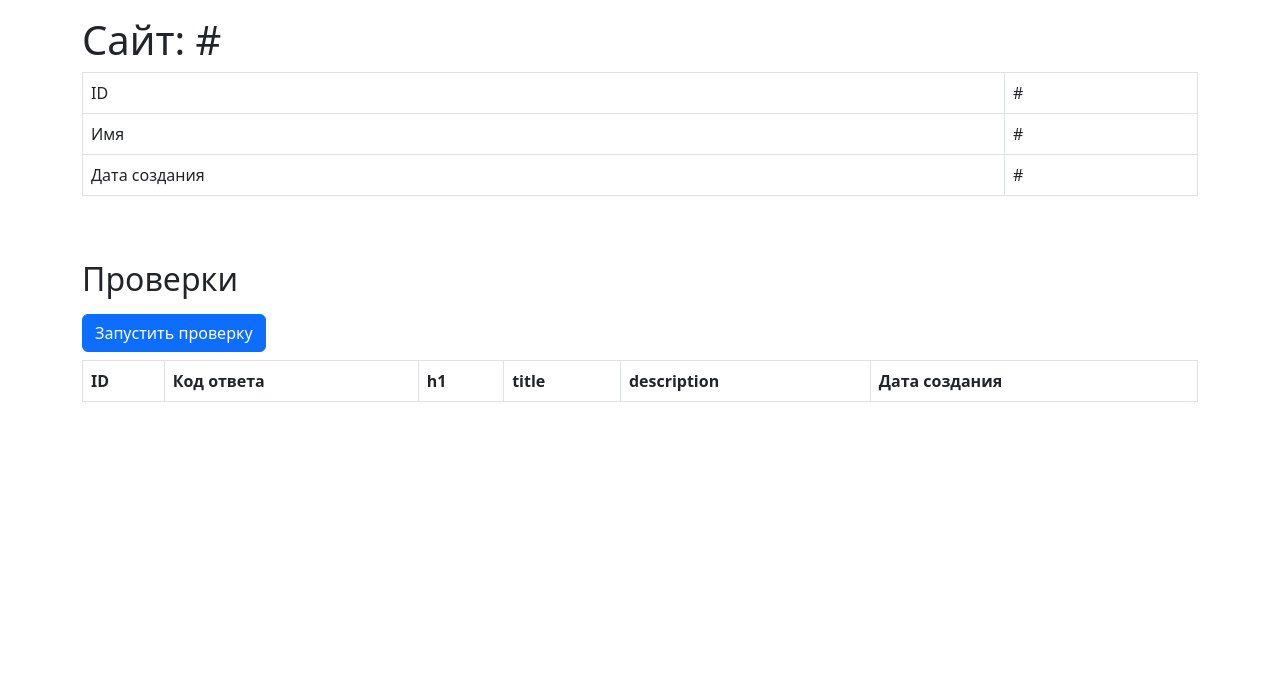
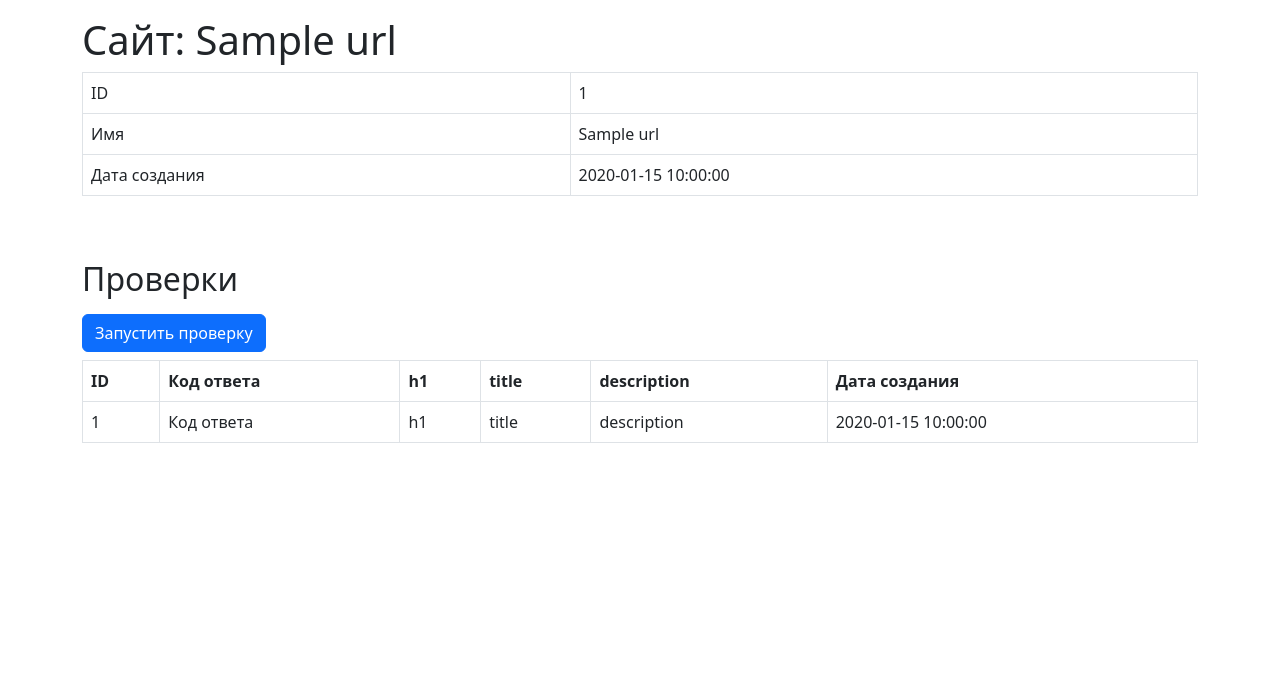
Before and after one commit to braimm/python-project-83, a Flask app: template page_analyzer/templates/url.html in a window 1280 px wide. Shown: the part 56-739 px from the top of the page. Run offline with Flask 3, Linux system fonts and the light colour scheme; the template is opened without the code that fills it: most values are stand-ins (such as "Sample title", 1, 10 or a date in 2020); lists and menus that the app fills with data are empty; some libraries are stand-ins or nearby versions.

Commit message:
backip + NamedTupleCursor

```diff
--- a/page_analyzer/app.py
+++ b/page_analyzer/app.py
@@ -2,9 +2,12 @@ from flask import Flask, render_template, request, url_for, redirect, flash, get
 from dotenv import load_dotenv
 import os
 import psycopg2
+from psycopg2 import extras
 import validators
 from urllib import parse
 import datetime
+from bs4 import BeautifulSoup
+import requests
 
 
 app = Flask(__name__)
@@ -32,17 +35,33 @@ def index():
 
 @app.get('/urls')
 def urls():
-    return render_template('urls.html')
+    DATABASE_URL = 'postgresql://dbuser:pass123@localhost:5432/pa_db'
+    conn = psycopg2.connect(DATABASE_URL)
+    cursor = conn.cursor(cursor_factory=extras.NamedTupleCursor)
+    #cursor.execute("SELECT * FROM urls")
+    cursor.execute("""
+            SELECT
+                urls.id,
+                urls.name,
+                MAX(url_checks.created_at),
+                url_checks.status_code
+            FROM urls
+            LEFT JOIN url_checks ON urls.id = url_checks.url_id
+            GROUP BY urls.id, urls.name, url_checks.status_code
+            ORDER BY urls.id DESC;
+        """)
+    urls = cursor.fetchall()
+    print(urls)
+    return render_template('urls.html', urls=urls)
 
 
 @app.post('/urls')
 def add_urls():
     load_dotenv()
-    DATABASE_URL = 'postgresql://postgres:pass123@localhost:5432/pa_db'
-    #DATABASE_URL = 'postgresql://dbuser:pass123@localhost:5432/pa_db'
+    #DATABASE_URL = 'postgresql://postgres:pass123@localhost:5432/pa_db'
+    DATABASE_URL = 'postgresql://dbuser:pass123@localhost:5432/pa_db'
     #DATABASE_URL = os.getenv('DATABASE_URL')
     conn = psycopg2.connect(DATABASE_URL)
-    print(conn)
     url = request.form.get('url')
     errors = validate_url(url)
     if errors:
@@ -50,7 +69,7 @@ def add_urls():
         return render_template('index.html', url=url, messages=messages)
     url = get_norm_url(url)
     date = datetime.datetime.now().date()
-    cursor = conn.cursor()
+    cursor = conn.cursor(cursor_factory=extras.NamedTupleCursor)
     cursor.execute("SELECT * FROM urls WHERE name = %s;", (url,))
     record = cursor.fetchone()
     if record is None:
@@ -69,15 +88,38 @@ def add_urls():
 @app.route('/urls/<id>')
 def url(id):
     load_dotenv()
-    DATABASE_URL = 'postgresql://postgres:pass123@localhost:5432/pa_db'
-    #DATABASE_URL = 'postgresql://dbuser:pass123@localhost:5432/pa_db'
+    #DATABASE_URL = 'postgresql://postgres:pass123@localhost:5432/pa_db'
+    DATABASE_URL = 'postgresql://dbuser:pass123@localhost:5432/pa_db'
     #DATABASE_URL = os.getenv('DATABASE_URL')
     conn = psycopg2.connect(DATABASE_URL)
-    cursor = conn.cursor()
+    cursor = conn.cursor(cursor_factory=extras.NamedTupleCursor)
     cursor.execute("SELECT * FROM urls WHERE id = %s;", (id,))
     url = cursor.fetchone()
+    cursor.execute("SELECT * FROM url_checks WHERE url_id = %s ORDER BY id DESC;", (id,))
+    checks = cursor.fetchall()
+    print(checks)
     messages = get_flashed_messages(with_categories=True)
     conn.commit()
     cursor.close()
     conn.close()
-    return render_template('url.html', messages=messages, url=url)
+    return render_template('url.html', messages=messages, url=url, checks=checks)
+
+
+@app.post('/urls/<id>/checks')
+def url_check(id):
+    load_dotenv()
+    #DATABASE_URL = 'postgresql://postgres:pass123@localhost:5432/pa_db'
+    DATABASE_URL = 'postgresql://dbuser:pass123@localhost:5432/pa_db'
+    #DATABASE_URL = os.getenv('DATABASE_URL')
+    conn = psycopg2.connect(DATABASE_URL)
+    cursor = conn.cursor(cursor_factory=extras.NamedTupleCursor)
+    date = datetime.datetime.now().date()
+    cursor.execute("INSERT INTO url_checks (url_id, created_at) VALUES (%s, %s) RETURNING id;", (id, date))
+    #id_check = cursor.fetchone()[0]
+    conn.commit()
+    flash('Страница успешно проверена', 'success')
+    cursor.close()
+    conn.close()
+
+    #flash('Произошла ошибка при проверке', 'danger')
+    return redirect(url_for('url', id=id), 302)
--- a/page_analyzer/templates/url.html
+++ b/page_analyzer/templates/url.html
@@ -1,28 +1,28 @@
 {% extends "main_layout.html" %}
 {% block content %}
 <div class="container-lg mt-3">
-<h1>Сайт: {{url[1]}}</h1>
+<h1>Сайт: {{url.name}}</h1>
 <div class="table-responsive">
    <table class="table table-bordered table-hover text-nowrap" data-test="url">
       <tbody>
         <tr>
           <td>ID</td>
-          <td>{{url[0]}}</td>
+          <td>{{url.id}}</td>
         </tr>
         <tr>
           <td>Имя</td>
-          <td>{{url[1]}}</td>
+          <td>{{url.name}}</td>
         </tr>
         <tr>
           <td>Дата создания</td>
-          <td>{{url[2]}}</td>
+          <td>{{url.created_at}}</td>
         </tr>
       </tbody>
     </table>
   </div>
 
     <h2 class="mt-5 mb-3">Проверки</h2>
-    <form method="post" action="/urls/1/checks">
+    <form method="post" action="{{url_for('url_check', id=url.id)}}">
     <input type="submit" class="btn btn-primary" value="Запустить проверку">
     </form>
 
@@ -38,8 +38,17 @@
         <th>Дата создания</th>
       </tr>
     </thead>
-      <tbody>
-
+    <tbody>
+      {% for check in checks %}
+        <tr>
+          <td>{{check.id}}</td>
+          <td>Код ответа</td>
+          <td>h1</td>
+          <td>title</td>
+          <td>description</td>
+          <td>{{check.created_at}}</td>
+        </tr>
+      {% endfor %}
     </tbody>
     </table>
   </div>
--- a/pyproject.toml
+++ b/pyproject.toml
@@ -16,6 +16,8 @@ gunicorn = "^22.0.0"
 python-dotenv = "^1.0.1"
 psycopg2-binary = "^2.9.9"
 validators = "^0.28.3"
+beautifulsoup4 = "^4.12.3"
+requests = "^2.32.3"
 
 
 [tool.poetry.group.dev.dependencies]
```
Also changed, not shown: page_analyzer/templates/urls.html (+15 -0 lines), 1 other file.
